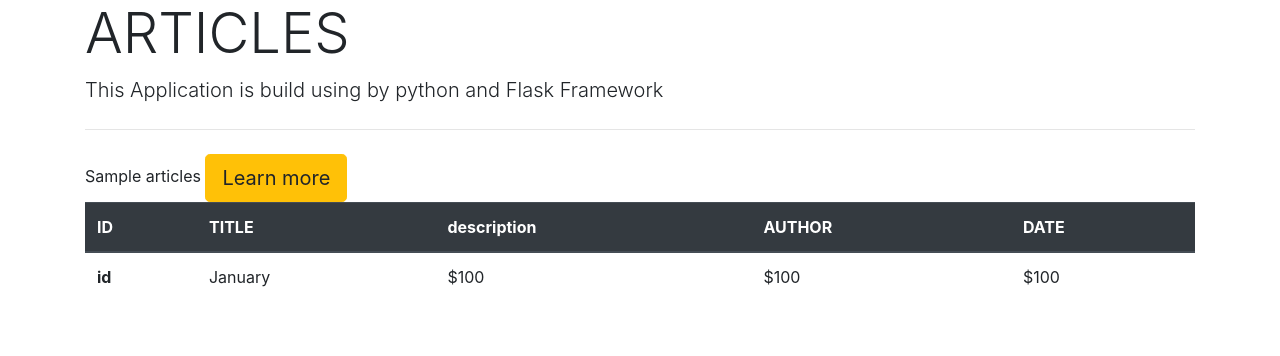
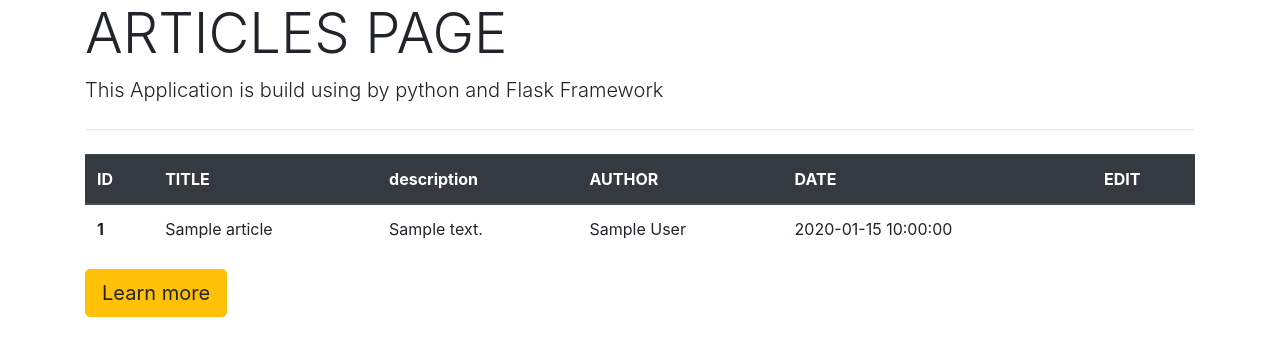
Before and after one commit to JJink/flask, a Flask app: template templates/articles.html in a window 1280 px wide. Shown: the part 56-412 px from the top of the page. Run offline with Flask 2, Linux system fonts and the light colour scheme; the template is opened without the code that fills it: most values are stand-ins (such as "Sample title", 1, 10 or a date in 2020); some libraries are stand-ins or nearby versions.

Commit message:
list for

```diff
--- a/app.py
+++ b/app.py
@@ -13,11 +13,11 @@ def index() :
 def about() :
     return render_template("about.html")
 
-@app.route('/articles')
-def article() :
+@app.route('/artcles')
+def articles():
     articles = Articles()
-    print(articles[0]['body'], 'articles=articles')
-    return render_template("articles.html")
+    # print(articles[0]['title'])
+    return render_template("articles.html", articles = articles)
 
 if __name__ == "__main__" :
     app.run()
--- a/templates/articles.html
+++ b/templates/articles.html
@@ -1,31 +1,37 @@
 {% extends "layouts.html" %}
 {% block body %}
-<h1 class="display-4">ARTICLES</h1>
+
+<h1 class="display-4">ARTICLES PAGE</h1>
 <p class="lead">This Application is build using by python and Flask Framework</p>
 <hr class="my-4">
-<span>{{articles}}</span>
+
 
 <table class="table" style="width:100% ">
   <thead class="thead-dark">
   <tr>
-      <th>ID</th>
-      <th>TITLE</th>
-      <th>description</th>
-      <th>AUTHOR</th>
-      <th>DATE</th>
+    <th scope="col">ID</th>
+    <th scope="col">TITLE</th>
+    <th scope="col">description</th>
+    <th scope="col">AUTHOR</th>
+    <th scope="col" >DATE</th>
+    <th scope="col" >EDIT</th>
   </tr>
   </thead>
   <tbody>
     {% for article in articles %}
     <tr>
-        <th>id</th>
-        <td>January</td>
-        <td>$100</td>
-        <td>$100</td>
-        <td>$100</td>
+      <th scope="col" >{{article['id']}}</th>
+      <td>{{article['title']}}</td>
+      <td>{{article['body']}}</td>
+      <td>{{article['author']}}</td>
+      <td>{{article['create_date']}}</td>
     </tr>
     {% endfor %}
+
+
   </tbody>
 
+
+</table>
 <a class="btn btn-warning btn-lg" href="#" role="button">Learn more</a>
 {% endblock %}
```
Lines whose indentation alone changed are shown as unchanged.
